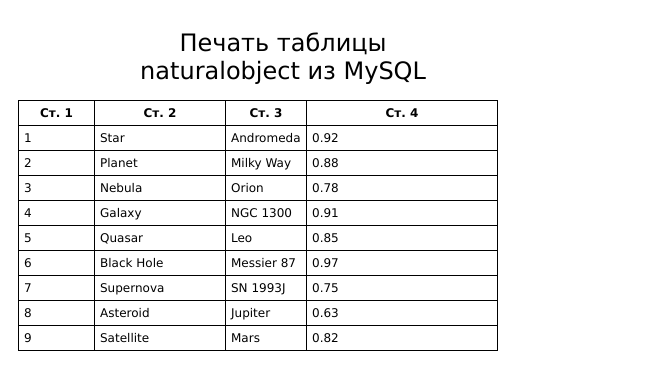
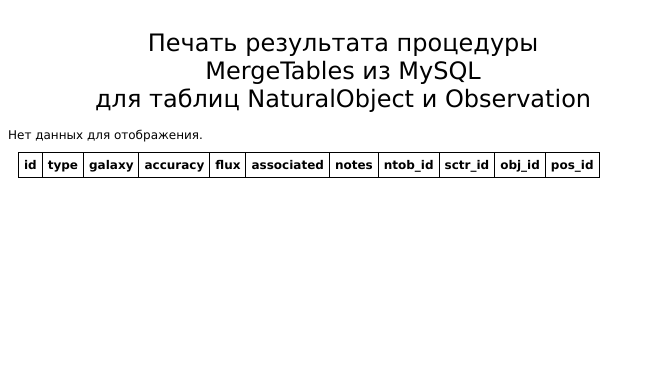
Before and after one commit to strawberrycheeks/databases-lab-2, a PHP site: page /print.php in a window 1280 px wide. Shown: the part 30-420 px from the top of the page, without its empty margins (0-654 px from the left). Run offline with PHP 8.4, Linux system fonts and the light colour scheme; data comes from the database, SQL or seed files in the repository; both versions use the stored data as it was after the commit.

Commit message:
Add the use of the MergeTables procedure

```diff
--- a/print.php
+++ b/print.php
@@ -16,17 +16,24 @@
 		<main>
 
 			<form action="" method="get">
-			<table class="c2" style="width:530px">
-			<tr><td class="c2">Печать таблицы<br />naturalobject из MySQL<br /></td></tr>
+			<table class="c2" style="width:650px">
+			<tr><td class="c2">Печать результата процедуры <br />MergeTables из MySQL<br /> для таблиц NaturalObject и Observation</td></tr>
 			</table>
 
 			<table>
 
 			<tr class="cH">
-				<td style="width:65px;">Ст. 1</td>
-				<td style="width:120px;">Ст. 2</td>
-				<td style="width:70px;">Ст. 3</td>
-				<td style="width:180px;">Ст. 4</td>
+				<td>id</td>
+				<td>type</td>
+				<td>galaxy</td>
+				<td>accuracy</td>
+				<td>flux</td>
+				<td>associated</td>
+				<td>notes</td>
+        <td>ntob_id</td>
+				<td>sctr_id</td>
+				<td>obj_id</td>
+				<td>pos_id</td>
 			</tr>
 
 <?php
@@ -39,19 +46,43 @@
     die();
 }
 
-	$sqlTM="SELECT * FROM naturalobject ORDER BY id ASC";  // ASC - по возрастанию; DESC - по убыванию.
-//echo $sqlTM;
-	$stmt = $pdoSet->query($sqlTM);
-	$resultMF = $stmt->fetchAll();
+	// $sqlTM="SELECT * FROM naturalobject ORDER BY id ASC";  // ASC - по возрастанию; DESC - по убыванию.
+  // $stmt = $pdoSet->query($sqlTM);
+	// $resultMF = $stmt->fetchAll();
 
-//var_dump($resultMF);
-	for($iC=0; $iC<Count($resultMF); $iC++) {
-		?><tr><?php
-		for($iR=0; $iR<4; $iR++) {
-			?><td><?php echo $resultMF[$iC][$iR];?></td><?php
-		}
-		?></tr><?php
-	}
+  $table1_name = 'NaturalObject';
+  $table2_name = 'Observation';
+
+  $resultMF = []; // Инициализация переменной
+
+  try {
+      // Вызов процедуры MergeTables для объединения двух таблиц для печати
+      $stmt = $pdoSet->prepare("CALL MergeTables(?, ?)");
+      $stmt->bindParam(1, $table1_name, PDO::PARAM_STR);
+      $stmt->bindParam(2, $table2_name, PDO::PARAM_STR);
+
+      $stmt->execute();
+
+      // Извлечение всех строк из результата
+      $resultMF = $stmt->fetchAll(PDO::FETCH_ASSOC);
+
+  } catch (Exception $e) {
+      echo "Ошибка: " . $e->getMessage();
+  }
+
+  // Проверка, не пуст ли результат
+  if ($resultMF) {
+      // Вывод данных
+      foreach ($resultMF as $row) {
+          echo '<tr>';
+          foreach ($row as $column) {
+              echo '<td>' . htmlspecialchars($column) . '</td>';
+          }
+          echo '</tr>';
+      }
+  } else {
+      echo "Нет данных для отображения.";
+  }
 
 ?>
 				</table>
```
Also changed, not shown: db.php (+3 -4 lines), test.sql (+33 -2 lines).
